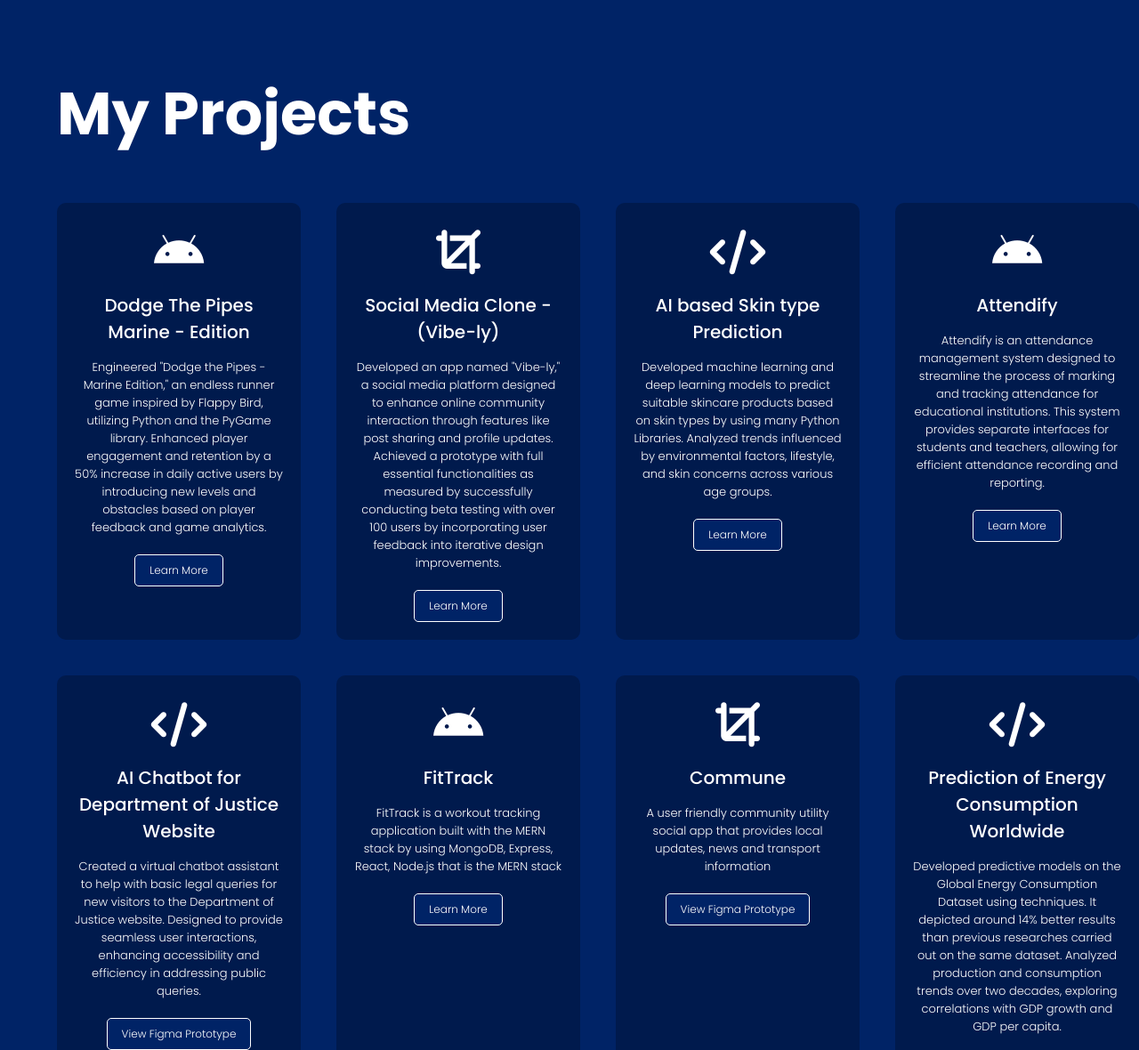
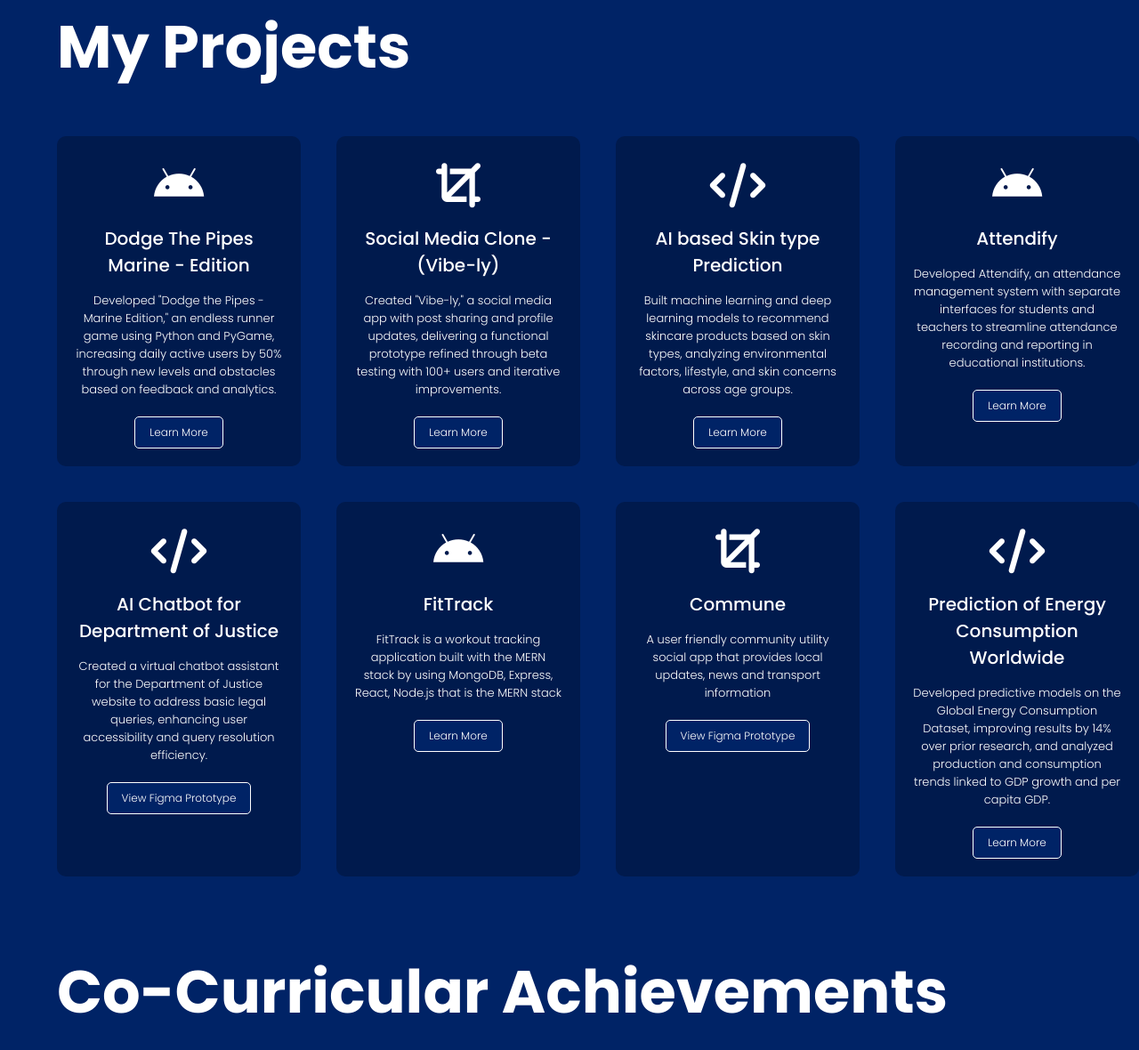
Before and after one commit to pranavisingh8/pranavi-portfolio, a plain HTML site: page index.html in a window 1280 px wide. Shown: the part 2056-3236 px from the top of the page at 89% size. Drawn offline with Linux system fonts and the light colour scheme.

Commit message:
Update index.html

```diff
--- a/index.html
+++ b/index.html
@@ -43,11 +43,11 @@
                 </div>
                 <div class="about-col-2">
                     <h1 class="sub-title">About Me</h1>
-                    <p> I bring a mix of technical expertise, creative flair, and a hunger for innovation.
-                        With a strong passion for AI, machine learning, and full-stack development, I thrive on solving real-world problems through code, data-driven insights, and designing new solutions.
-                        My journey includes leading dynamic projects, from crafting predictive models and scalable applications to designing engaging user experiences. I’ve collaborated with diverse teams to develop impactful solutions, embracing challenges as opportunities to grow.
-                        Beyond academics, my love for technology blends with an eye for design and strategy, making me a well-rounded problem solver. Whether it's managing events, mentoring peers, or delivering presentations, I excel in leadership, analytical reasoning, and creative thinking.
-                        I am driven to explore, learn, and contribute meaningfully to every opportunity that comes my way. Let’s innovate and build a smarter future together!</p>
+                    <p> I bring technical expertise, creative flair, and a passion for innovation. With a strong focus on AI, machine learning, and full-stack development,
+                        I thrive on solving real-world problems through code, data insights, and innovative solutions.
+                        My journey includes leading projects like predictive models, scalable applications, and engaging user experiences. Beyond academics, I blend technology, design, and strategy, excelling in leadership, analytical reasoning, and creativity.
+                        From managing events to mentoring and presentations, I embrace opportunities to learn, explore, and contribute.
+                        Let’s innovate and build a smarter future together!</p>
                     <div class="tab-titles">
                         <p class="tab-links active-link" onclick="opentab('skills')">Skills</p>
                         <p class="tab-links" onclick="opentab('experience')">Experience</p>
@@ -115,39 +115,37 @@
                 <div class="project-card">
                     <i class="fa-brands fa-android"></i>
                     <h2>Dodge The Pipes Marine - Edition</h2>
-                    <p>Engineered "Dodge the Pipes - Marine Edition," an endless runner game inspired by Flappy Bird, utilizing Python and the PyGame library.
-                        Enhanced player engagement and retention by a 50% increase in daily active users by introducing new levels and obstacles based on player feedback and game analytics.
-                        </p>
+                    <p>Developed "Dodge the Pipes - Marine Edition," an endless runner game using Python and PyGame,
+                        increasing daily active users by 50% through new levels and obstacles based on feedback and analytics.</p>
                     <a href="https://github.com/pranavisingh8/DODGE_THE_PIPES___MARINE-EDITION">Learn More</a>
                 </div>
                 <div class="project-card">
                     <i class="fa-solid fa-crop"></i>
                     <h2>Social Media Clone - (Vibe-ly)</h2>
-                    <p>Developed an app named "Vibe-ly," a social media platform designed to enhance online community interaction through features like post sharing and profile updates.
-                        Achieved a prototype with full essential functionalities as measured by successfully conducting beta testing with over 100 users by incorporating user feedback into iterative design improvements.
-                        </p>
+                    <p>Created "Vibe-ly," a social media app with post sharing and profile updates,
+                        delivering a functional prototype refined through beta testing with 100+ users and iterative improvements.</p>
                     <a href="https://github.com/pranavisingh8/Instagram-Clone">Learn More</a>
                 </div>
                 <div class="project-card">
                     <i class="fa-solid fa-code"></i>
                     <h2>AI based Skin type Prediction</h2>
-                    <p>Developed machine learning and deep learning models to predict suitable skincare products based on skin types by using many Python Libraries.
-                        Analyzed trends influenced by environmental factors, lifestyle, and skin concerns across various age groups.</p>
+                    <p>Built machine learning and deep learning models to
+                        recommend skincare products based on skin types, analyzing environmental factors, lifestyle, and skin concerns across age groups.</p>
                     <a href="https://github.com/pranavisingh8/SkinTypeML">Learn More</a>
                 </div>
                 <div class="project-card">
                     <i class="fa-brands fa-android"></i>
                     <h2>Attendify</h2>
-                    <p>Attendify is an attendance management system designed to streamline the process of marking and tracking attendance for educational institutions.
-                        This system provides separate interfaces for students and teachers, allowing for efficient attendance recording and reporting.</p>
+                    <p>Developed Attendify, an attendance management system with separate interfaces for
+                         students and teachers to streamline attendance recording and reporting in educational institutions.
+                    </p>
                     <a href="https://github.com/pranavisingh8/Attendify">Learn More</a>
                 </div>
                 <div class="project-card">
                     <i class="fa-solid fa-code"></i>
-                    <h2>AI Chatbot for Department of Justice Website</h2>
-                    <p>Created a virtual chatbot assistant to help with basic legal queries for new visitors to the Department of Justice website.
-                        Designed to provide seamless user interactions, enhancing accessibility and efficiency in addressing public queries.
-                    </p>
+                    <h2>AI Chatbot for Department of Justice</h2>
+                    <p>Created a virtual chatbot assistant for the Department of
+                         Justice website to address basic legal queries, enhancing user accessibility and query resolution efficiency.</p>
                     <a href="https://www.figma.com/proto/7n52GzXDnzoIWIUk8TAvrG/SIH-24?page-id=0%3A1&node-id=1-2&starting-point-node-id=1%3A2&t=ECXw2vacdN1jwrbu-1">View Figma Prototype</a>
                 </div>
                 <div class="project-card">
@@ -165,9 +163,8 @@
                 <div class="project-card">
                     <i class="fa-solid fa-code"></i>
                     <h2>Prediction of Energy Consumption Worldwide</h2>
-                    <p>Developed predictive models on the Global Energy Consumption Dataset using techniques. It depicted around 14% better results than previous researches carried out on the same dataset.
-                        Analyzed production and consumption trends over two decades, exploring correlations with GDP growth and GDP per capita.
-                    </p>
+                    <p>Developed predictive models on the Global Energy Consumption Dataset, improving results by 14% over prior research,
+                        and analyzed production and consumption trends linked to GDP growth and per capita GDP.</p>
                     <a href="#">Learn More</a>
                 </div>
             </div>
```
